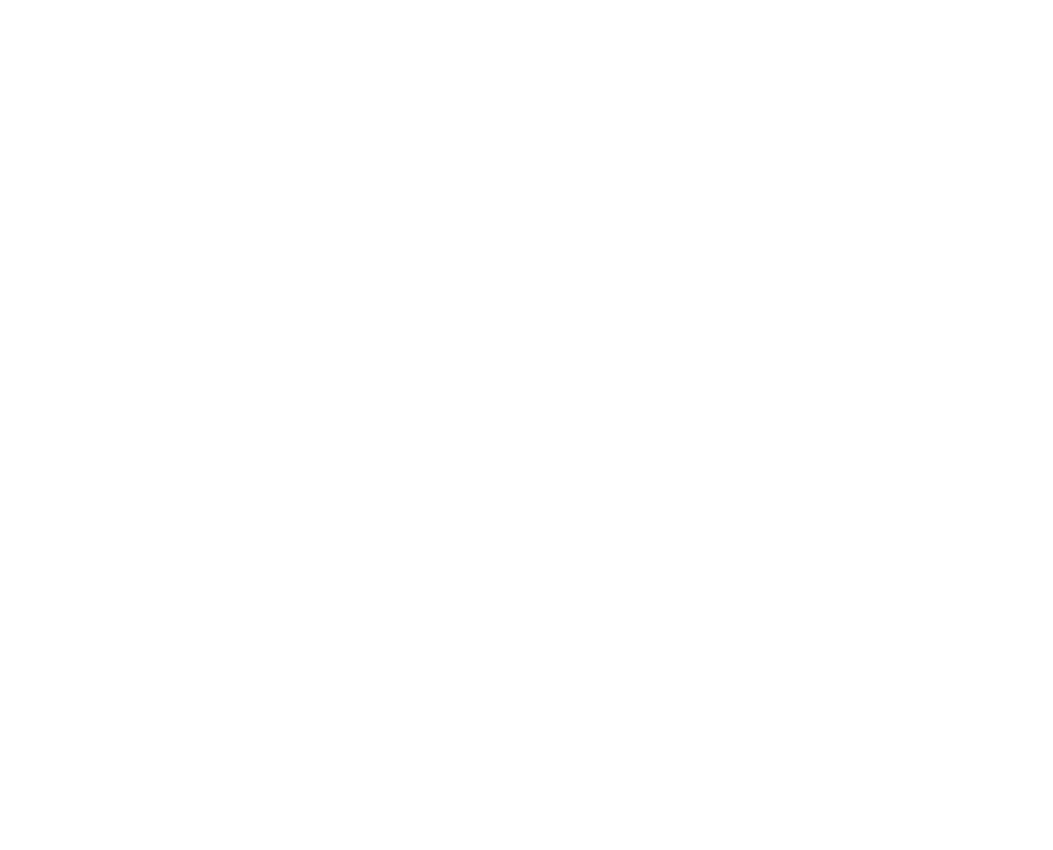
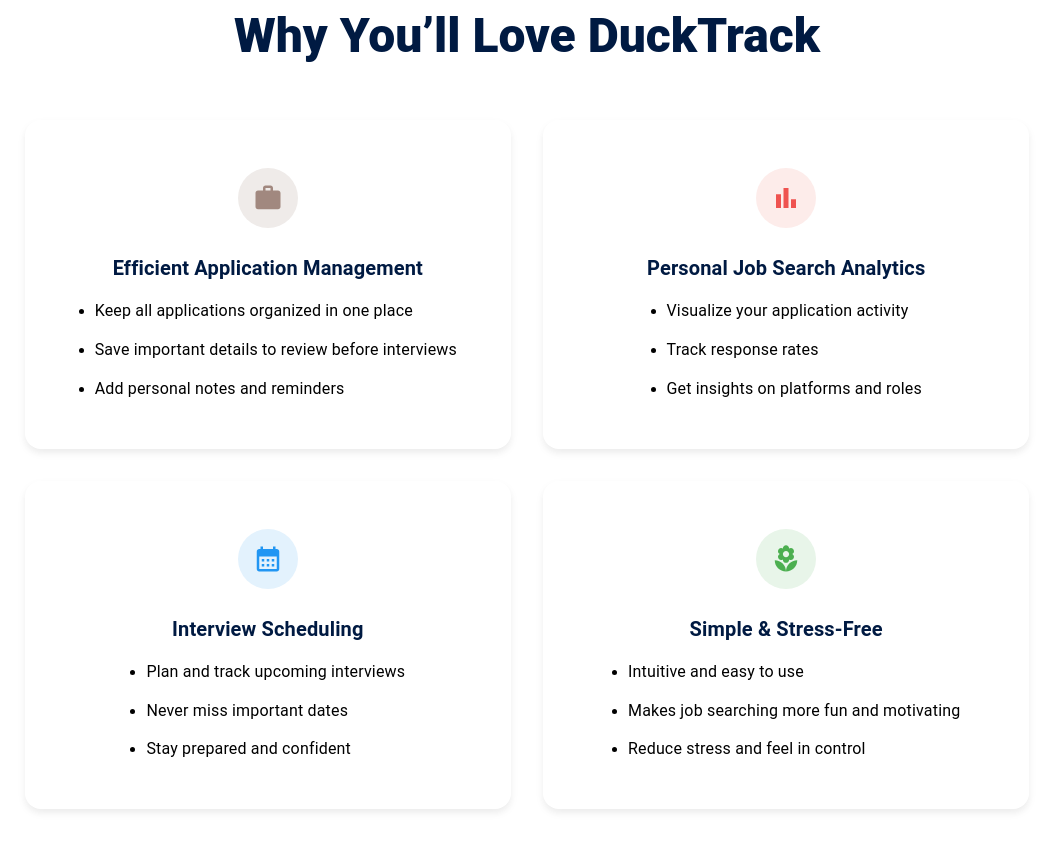
Before and after one commit to nataliia-ruda/DuckTrack-Front-End, a React (Vite) app: page / in a window 1280 px wide. Shown: the part 1040-1890 px from the top of the page, without its empty margins (113-1166 px from the left). Before the commit the page ends 1000 px from the top, so only its background shows below. Built offline with nearby package versions, Linux system fonts and the light colour scheme; no server answers.

Commit message:
reorganized landing page fiels in project, added LandingPagePart2 component

```diff
--- a/src/App.jsx
+++ b/src/App.jsx
@@ -16,7 +16,7 @@
 import VerifyRequiredPage from "./components/VerifyRequiredPage.jsx";
 import ForgotPasswordPage from "./components/ForgotPasswordPage.jsx";
 import ResetPasswordPage from "./components/ResetPasswordPage.jsx";
-import LandingPageFull from "./components/LandingPageFull.jsx";
+import LandingPageFull from "./components/LandingPage/LandingPageFull.jsx"
 import SigninPage from "./components/SigninPage.jsx"
 import InterviewPage from "./components/InterviewPage.jsx";
 
--- /dev/null
+++ b/src/components/LandingPage/LandingPageFull.jsx
@@ -0,0 +1,14 @@
+import LandingPagePart1 from "./LandingPagePart1.jsx";
+import LandingPagePart2 from "./LandingPagePart2.jsx";
+
+const LandingPageFull = () => {
+
+  return (
+    <>
+    <LandingPagePart1/>
+    <LandingPagePart2/>
+    </>
+  );
+};
+
+export default LandingPageFull;
--- /dev/null
+++ b/src/components/LandingPage/LandingPagePart2.jsx
@@ -0,0 +1,140 @@
+import Box from "@mui/material/Box";
+import Typography from "@mui/material/Typography";
+import LocalFloristIcon from "@mui/icons-material/LocalFlorist";
+import CalendarMonthIcon from "@mui/icons-material/CalendarMonth";
+import BarChartIcon from "@mui/icons-material/BarChart";
+import WorkIcon from "@mui/icons-material/Work";
+
+const benefits = [
+  {
+    title: "Efficient Application Management",
+    icon: <WorkIcon sx={{ color: "#A1887F", fontSize: "30px" }} />,
+    bgColor: "#EFEBE9",
+    points: [
+      "Keep all applications organized in one place",
+      "Save important details to review before interviews",
+      "Add personal notes and reminders",
+    ],
+  },
+  {
+    title: "Personal Job Search Analytics",
+    icon: <BarChartIcon sx={{ color: "#EF5350", fontSize: "30px" }} />,
+    bgColor: "#FDECEA",
+    points: [
+      "Visualize your application activity",
+      "Track response rates",
+      "Get insights on platforms and roles",
+    ],
+  },
+  {
+    title: "Interview Scheduling",
+    icon: <CalendarMonthIcon sx={{ color: "#2196F3", fontSize: "30px" }} />,
+    bgColor: "#E3F2FD",
+    points: [
+      "Plan and track upcoming interviews",
+      "Never miss important dates",
+      "Stay prepared and confident",
+    ],
+  },
+  {
+    title: "Simple & Stress-Free",
+    icon: <LocalFloristIcon sx={{ color: "#4CAF50", fontSize: "30px" }} />,
+    bgColor: "#E8F5E9",
+    points: [
+      "Intuitive and easy to use",
+      "Makes job searching more fun and motivating",
+      "Reduce stress and feel in control",
+    ],
+  },
+];
+
+const LandingPagePart2 = () => {
+  return (
+    <Box sx={{ px: 4, py: 6 }}>
+      <Typography
+        variant="h3"
+        textAlign="center"
+        sx={{ fontWeight: 800, color: "#001A42", mb: 7 }}
+      >
+        Why You’ll Love DuckTrack
+      </Typography>
+
+      <Box
+        sx={{
+          display: "flex",
+          flexWrap: "wrap",
+          justifyContent: "center",
+          gap: 4,
+          mt: 4,
+        }}
+      >
+        {benefits.map((benefit, index) => (
+          <Box
+            key={index}
+            sx={{
+              width: "40%",
+              boxSizing: "border-box",
+              borderRadius: "16px",
+              py: 6,
+              px: 2,
+              display: "flex",
+              flexDirection: "column",
+              alignItems: "center",
+              gap: 2,
+              boxShadow:
+                "0px 4px 10px rgba(0, 0, 0, 0.05), 0px 4px 6px rgba(0, 0, 0, 0.03)",
+              textAlign: "center",
+              transition: "transform 0.3s ease",
+              "&:hover": {
+                transform: "translateY(-4px)",
+              },
+            }}
+          >
+            <Box
+              sx={{
+                height: 60,
+                width: 60,
+                borderRadius: "50%",
+                display: "flex",
+                justifyContent: "center",
+                alignItems: "center",
+                bgcolor: benefit.bgColor,
+              }}
+            >
+              {benefit.icon}
+            </Box>
+
+            <Typography
+              variant="h6"
+              sx={{ fontWeight: 600, color: "#001A42", mt: 1 }}
+            >
+              {benefit.title}
+            </Typography>
+
+            <Box
+              component="ul"
+              sx={{
+                pl: 2,
+                m: 0,
+                textAlign: "left",
+                display: "flex",
+                flexDirection: "column",
+                gap: 2,
+              }}
+            >
+              {benefit.points.map((point, i) => (
+                <li key={i}>
+                  <Typography variant="body2" sx={{ fontSize: "16px" }}>
+                    {point}
+                  </Typography>
+                </li>
+              ))}
+            </Box>
+          </Box>
+        ))}
+      </Box>
+    </Box>
+  );
+};
+
+export default LandingPagePart2;
```
Also changed, not shown: src/components/LandingPage/LandingPagePart1.jsx (renamed from src/components/LandingPageFull.jsx, +3 -4 lines), src/components/LandingPage/AnimatedLogo.jsx (renamed from src/components/AnimatedLogo.jsx).
